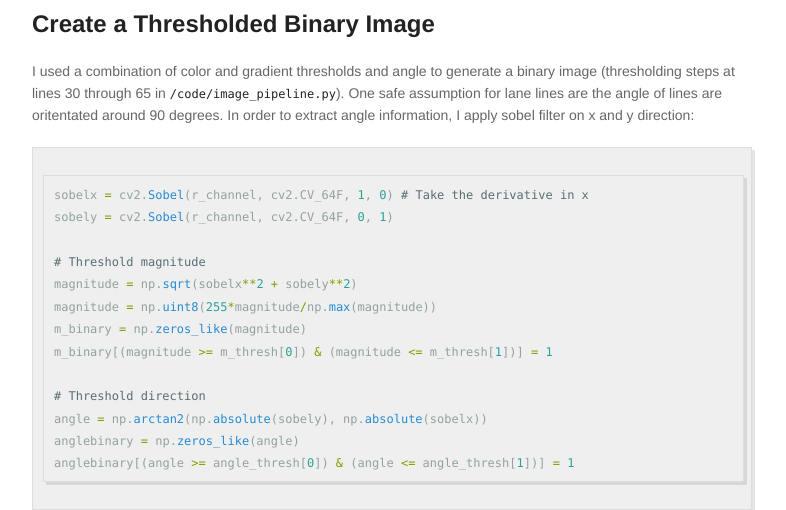
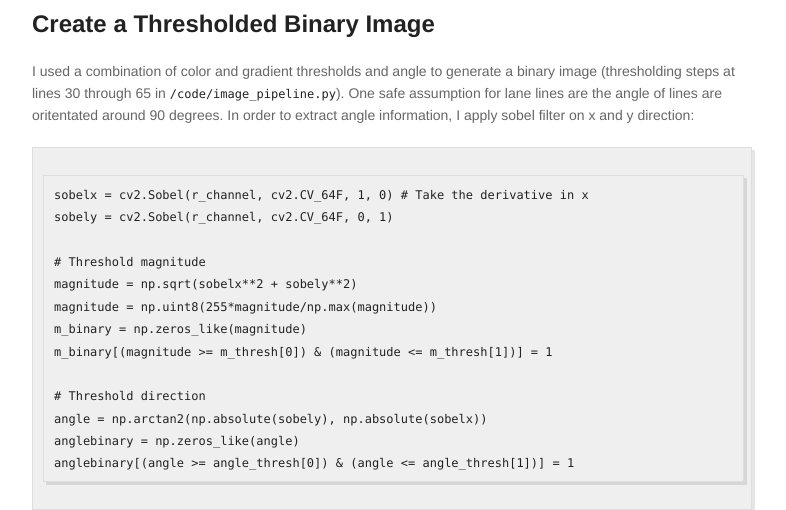
Before and after one commit to jiajuns/jiajun.github.io, a Jekyll site: the page built from _posts/2018-8-24-Advanced-Lane-Detection.md, in a window 1280 px wide and 1400 px high, scrolled down 2252 px, cut to the strip 72-582 px from the top of the window. Shown: the whole strip, without its empty margins (248-1034 px from the left). Built offline with Jekyll 4.4.1, drawn with Linux system fonts in a browser that asks for light colours; some of the changed text lies outside the part shown.

````diff
--- a/_posts/2018-8-24-Advanced-Lane-Detection.md
+++ b/_posts/2018-8-24-Advanced-Lane-Detection.md
@@ -28,14 +28,14 @@ I start by preparing `object points`, which will be the (x, y, z) coordinates of
 
 `imgpoints` will be appended with the (x, y) pixel position of each of the corners in the focal plane. OpenCV has predefined a helper function that assists identify chessboard corner location from grayscale image:
 
-```python
+```
 img = cv2.imread(file_path)
 gray = cv2.cvtColor(img, cv2.COLOR_BGR2GRAY)
 ret, corners = cv2.findChessboardCorners(gray, (nx, ny), None)
 ```
 After preparing `objpoints` and `imgpoints`, you can directly use `cv2.calibrateCamera()`:
 
-```python
+```
 ret, mtx, dist, rvecs, tvecs = cv2.calibrateCamera(objpoints, imgpoints, img.shape[:2], None, None)
 ```
 
@@ -44,7 +44,7 @@ Image undistortion
 
 Given the distortion coefficient from camera calibration, I can apply distortion correction to the test image using the `cv2.undistort()` function and obtained this result:
 
-```python
+```
 undist = cv2.undistort(img, mtx, dist, None, mtx)
 ```
 
@@ -60,7 +60,7 @@ Create a Thresholded Binary Image
 I used a combination of color and gradient thresholds and angle to generate a binary image (thresholding steps at lines 30 through 65 in `/code/image_pipeline.py`).
 One safe assumption for lane lines are the angle of lines are oritentated around 90 degrees. In order to extract angle information, I apply sobel filter on x and y direction:
 
-```python
+```
 sobelx = cv2.Sobel(r_channel, cv2.CV_64F, 1, 0) # Take the derivative in x
 sobely = cv2.Sobel(r_channel, cv2.CV_64F, 0, 1)
 
@@ -83,7 +83,7 @@ Rectify Image
 ---
 The code for my perspective transform includes a function called `rectify()`, which appears in lines 11 through 28 in the file `/code/image_pipeline.py`.  The `rectify()` function takes as inputs an image.  I chose to hardcode the source and destination points in the following manner:
 
-```python
+```
 src = np.float32(
     [[288, 660],
      [1015, 660],
````
